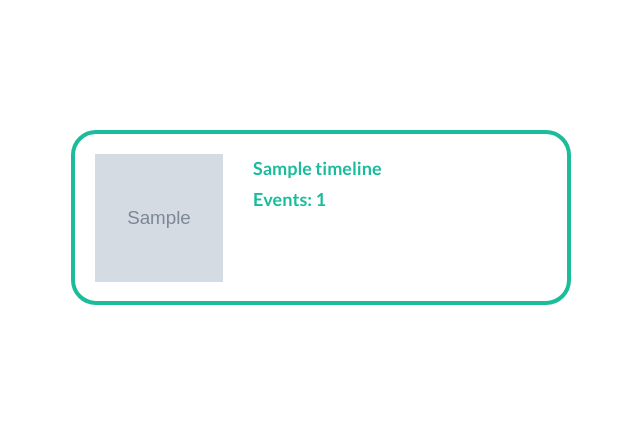
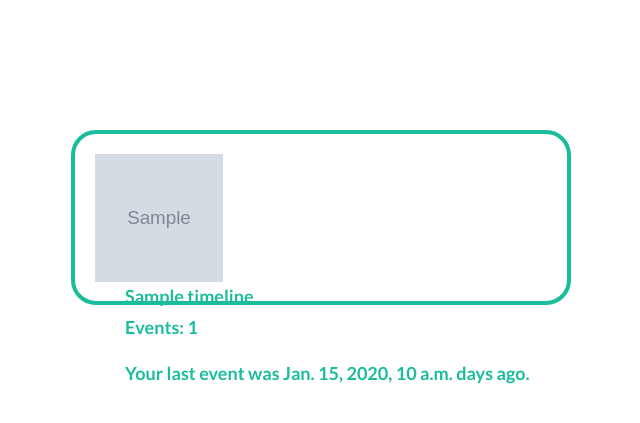
Before and after one commit to DanielKirov/my-timelines, a Django app: template mytimelines/templates/home.html in a window 1280 px wide. Shown: the part 90-513 px from the top of the page, without its empty margins (319-959 px from the left). Run offline with Django 3.2, Linux system fonts and the light colour scheme; the template is opened without the code that fills it: most values are stand-ins (such as "Sample title", 1, 10 or a date in 2020); grey boxes marked "Sample" are stand-in pictures; some libraries are stand-ins or nearby versions.

Commit message:
Show last event from timeline on the home page.

```diff
--- a/mytimelines/templates/home.html
+++ b/mytimelines/templates/home.html
@@ -13,6 +13,17 @@
                 <div class="timeline-card-text">
                     {{ timeline.title }}
                     <p>Events: {{ timeline.events.count }}</p>
+                    {% with timeline.get_time_since_last_event as last %}
+                        {% if last %}
+                            {% if last == 0 %}
+                                <p>Your last event was today.</p>
+                            {% elif last == 1 %}
+                                <p>Your last event was yesterday.</p>
+                            {% else %}
+                                <p>Your last event was {{ last }} days ago.</p>
+                            {% endif %}
+                        {% endif %}
+                    {% endwith %}
                 </div>
 
             </div><!-- end timeline-card -->
```
Also changed, not shown: mytimelines/mytimelines/models.py (+11 -0 lines).
